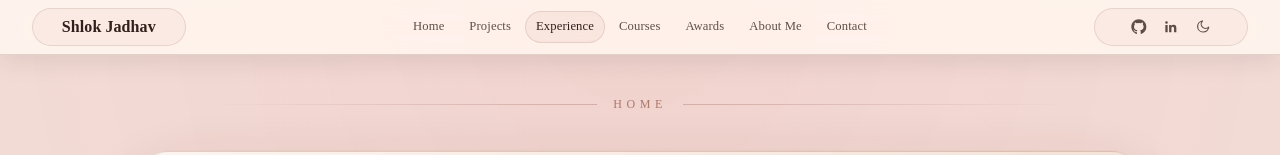
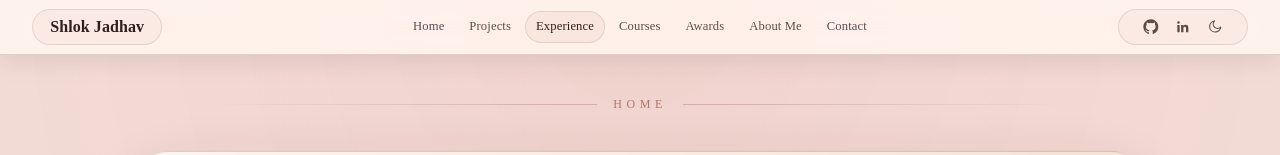
Before and after one commit to shlokrj/shlok.fyi, a Next.js app: page / in a window 1280 px wide. Shown: the top 155 px of the page. Built offline with nearby package versions, Linux system fonts and the light colour scheme.

Commit message:
tightened the header capsules

```diff
--- a/app/globals.css
+++ b/app/globals.css
@@ -507,11 +507,11 @@ a {
   align-items: center;
   justify-self: start;
   justify-content: center;
-  width: clamp(9.4rem, 12vw, 10.6rem);
-  min-height: 2.38rem;
+  width: 8.15rem;
+  min-height: 2.28rem;
   border-radius: 999px;
   background: var(--nav-utility-background);
-  padding: 0.16rem;
+  padding: 0.12rem;
   box-shadow: inset 0 0 0 1px var(--nav-utility-border);
 }
 
@@ -521,7 +521,7 @@ a {
   justify-content: center;
   min-height: 1.95rem;
   border-radius: 999px;
-  padding: 0 0.7rem;
+  padding: 0 0.4rem;
   color: var(--heading);
   font-size: clamp(1rem, 1vw, 1.08rem);
   font-weight: 700;
@@ -576,12 +576,12 @@ a {
 .floating-nav__actions {
   justify-content: center;
   justify-self: end;
-  width: clamp(9.4rem, 12vw, 10.6rem);
-  min-height: 2.38rem;
+  width: 8.15rem;
+  min-height: 2.28rem;
   gap: 0.06rem;
   border-radius: 999px;
   background: var(--nav-utility-background);
-  padding: 0.16rem;
+  padding: 0.12rem;
   box-shadow: inset 0 0 0 1px var(--nav-utility-border);
 }
 
@@ -1940,7 +1940,6 @@ html[data-theme="light"] .theme-toggle__moon {
   }
 
   .nav-link:hover,
-  .floating-nav__brand:hover,
   .nav-social-link:hover,
   .floating-nav__theme:hover,
   .floating-nav__toggle:hover,
@@ -1948,6 +1947,10 @@ html[data-theme="light"] .theme-toggle__moon {
   .floating-nav__menu-theme:hover {
     background: var(--nav-item-background);
     box-shadow: inset 0 0 0 1px var(--nav-item-border);
+    color: var(--nav-hover);
+  }
+
+  .floating-nav__brand:hover {
     color: var(--nav-hover);
   }
 
```
